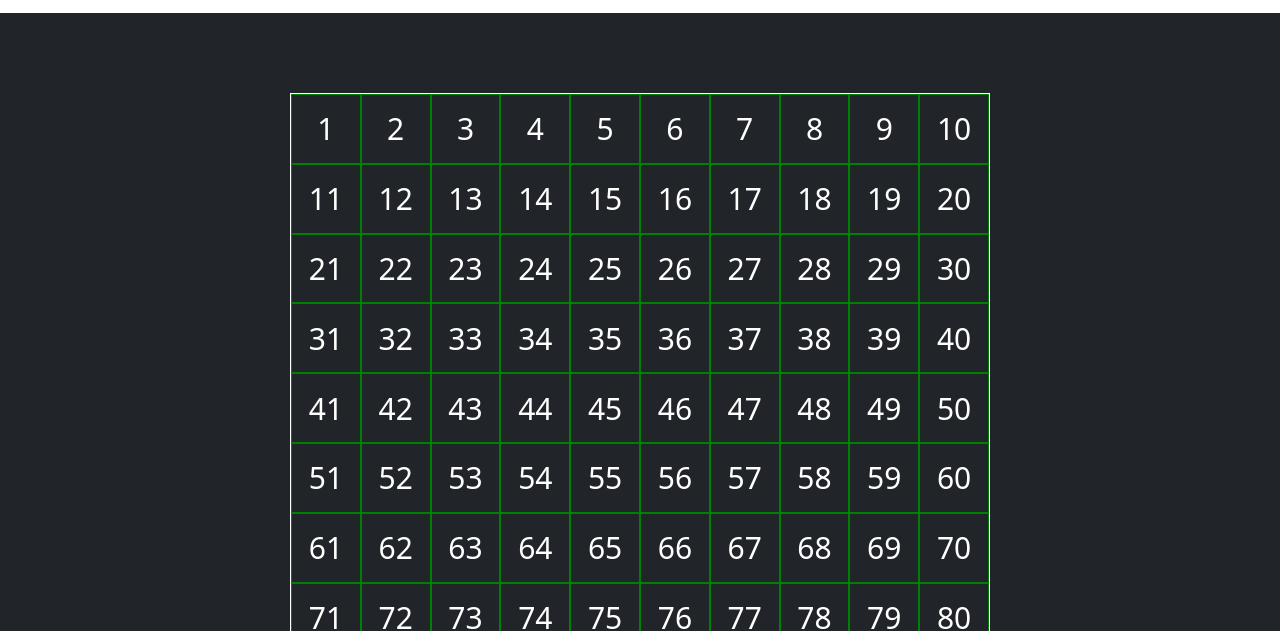
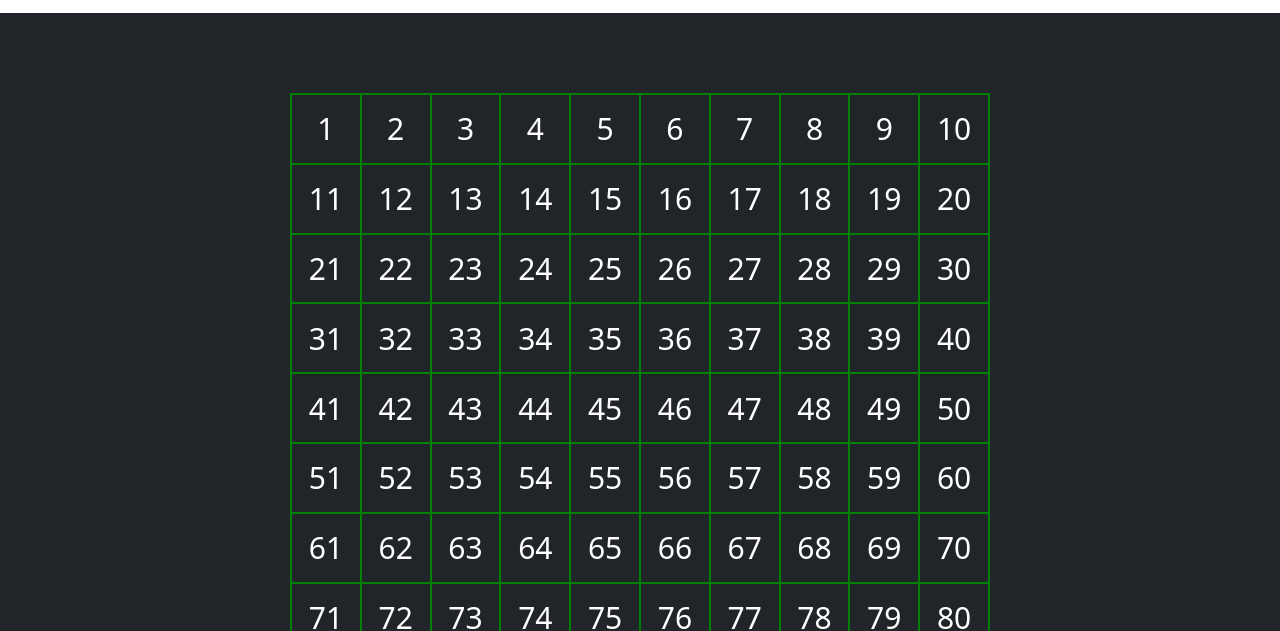
Before and after one commit to Ali-Chouchene/js-campominato-grid, a plain HTML site: page index.html in a window 1280 px wide. Both pictures are taken after a click on the button "START". Shown: the part 169-800 px from the top of the page. Drawn offline with nearby package versions, Linux system fonts and the light colour scheme.

Commit message:
color change

```diff
--- a/css/style.css
+++ b/css/style.css
@@ -18,7 +18,7 @@ main h1 {
     display: flex;
     flex-wrap: wrap;
     align-content: flex-start;
-    border: 1px solid white;
+    border: 1px solid green;
     color: white;
 }
 
```
